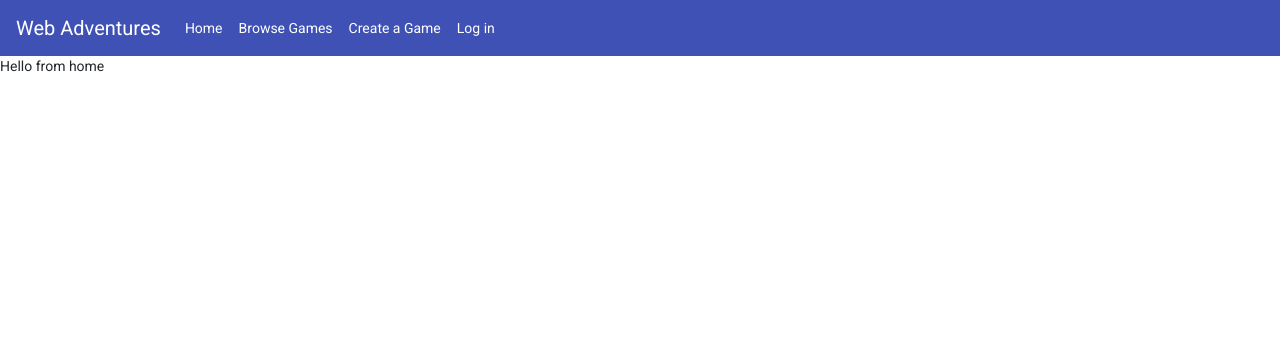
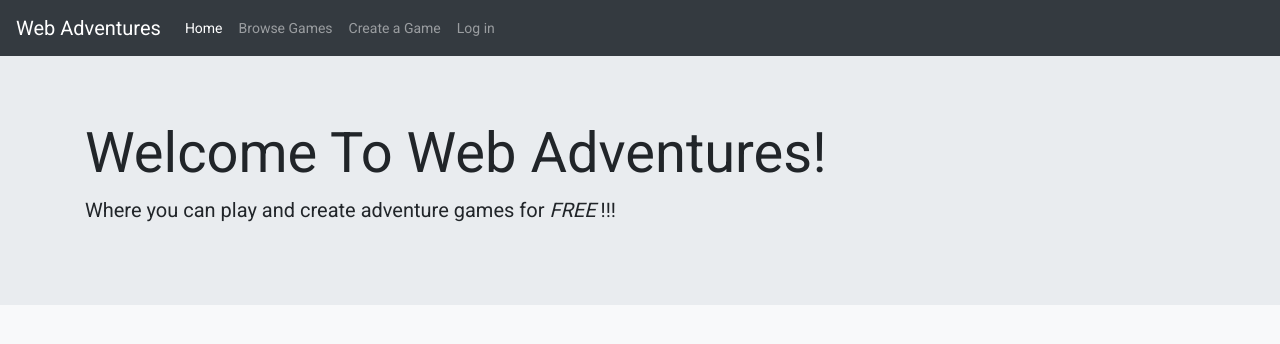
Before and after one commit to rwprice31/WebAdventure, an Angular app in the folder WebAdventure/WebAdventureClient/: page /home in a window 1280 px wide. Shown: the top 344 px of the page. Built offline with nearby package versions, Linux system fonts and the light colour scheme.

Commit message:
Finishing the homepage task. Modified the styles a bit, think it looks nice

```diff
--- a/WebAdventure/WebAdventureClient/package.json
+++ b/WebAdventure/WebAdventureClient/package.json
@@ -22,6 +22,8 @@
     "@angular/platform-browser-dynamic": "^4.2.4",
     "@angular/router": "^4.2.4",
     "core-js": "^2.4.1",
+    "install": "^0.10.1",
+    "npm": "^5.5.1",
     "rxjs": "^5.4.2",
     "zone.js": "^0.8.14"
   },
--- a/WebAdventure/WebAdventureClient/src/app/app.component.html
+++ b/WebAdventure/WebAdventureClient/src/app/app.component.html
@@ -1,10 +1,10 @@
-<nav class="navbar navbar-expand-lg bg-blue">
+<nav class="navbar navbar-expand-lg navbar-dark bg-dark">
   <a class="navbar-brand" [routerLink]="['/home']">Web Adventures</a>
   <button class="navbar-toggler" type="button" data-toggle="collapse" data-target="#navbarNav" aria-controls="navbarNav" aria-expanded="false" aria-label="Toggle navigation">
-    <span class="navbar-toggler-icon"></span>
+      <span class="navbar-toggler-icon"></span>
   </button>
-  <div class="collapse navbar-collapse" id="navbarNav">
-    <ul class="navbar-nav pull-right">
+  <div class="collapse navbar-collapse" id="navbarNav" >
+    <ul class="navbar-nav mr-auto mt-2 mt-lg-0">
       <li class="nav-item">
         <a routerLinkActive="active" [routerLink]="['/home']" class="nav-link">Home</a>
       </li>
--- a/WebAdventure/WebAdventureClient/src/app/app.component.scss
+++ b/WebAdventure/WebAdventureClient/src/app/app.component.scss
@@ -3,5 +3,5 @@ a {
 }
 
 a:hover {
-    opacity: .75;
+    color: white;
 }
--- a/WebAdventure/WebAdventureClient/src/app/home/home.component.html
+++ b/WebAdventure/WebAdventureClient/src/app/home/home.component.html
@@ -1,3 +1,6 @@
-<div>
-        Hello from home
+<div class="jumbotron jumbotron-fluid">
+        <div class="container">
+                <h1 class="display-4">Welcome To Web Adventures!</h1>
+                <p class="lead">Where you can play and create adventure games for <em>FREE</em>&nbsp;!!!</p>
+        </div>
 </div>
--- a/WebAdventure/WebAdventureClient/src/app/page-not-found.component.ts
+++ b/WebAdventure/WebAdventureClient/src/app/page-not-found.component.ts
@@ -2,7 +2,15 @@ import { Component } from '@angular/core';
 
 @Component({
     template: `
-    <h1>This is not the page you were looking for!</h1>
+
+    <div class="jumbotron jumbotron-fluid">
+        <div class="container">
+            <h1 class="display-4">Page Not Found!</h1>
+            <p class="lead">This is not the page you are looking for!</p>
+        </div>
+    </div>
+
+
     `
 })
 export class PageNotFoundComponent { }
--- a/WebAdventure/WebAdventureClient/src/index.html
+++ b/WebAdventure/WebAdventureClient/src/index.html
@@ -9,7 +9,7 @@
   <!-- Bootstrap CSS -->
   <link rel="stylesheet" href="https://maxcdn.bootstrapcdn.com/bootstrap/4.0.0-beta.2/css/bootstrap.min.css" integrity="sha384-PsH8R72JQ3SOdhVi3uxftmaW6Vc51MKb0q5P2rRUpPvrszuE4W1povHYgTpBfshb" crossorigin="anonymous">
 </head>
-<body>
+<body class="bg-light">
   <app-root></app-root>
   <!-- Optional JavaScript -->
   <!-- jQuery first, then Popper.js, then Bootstrap JS -->
```
